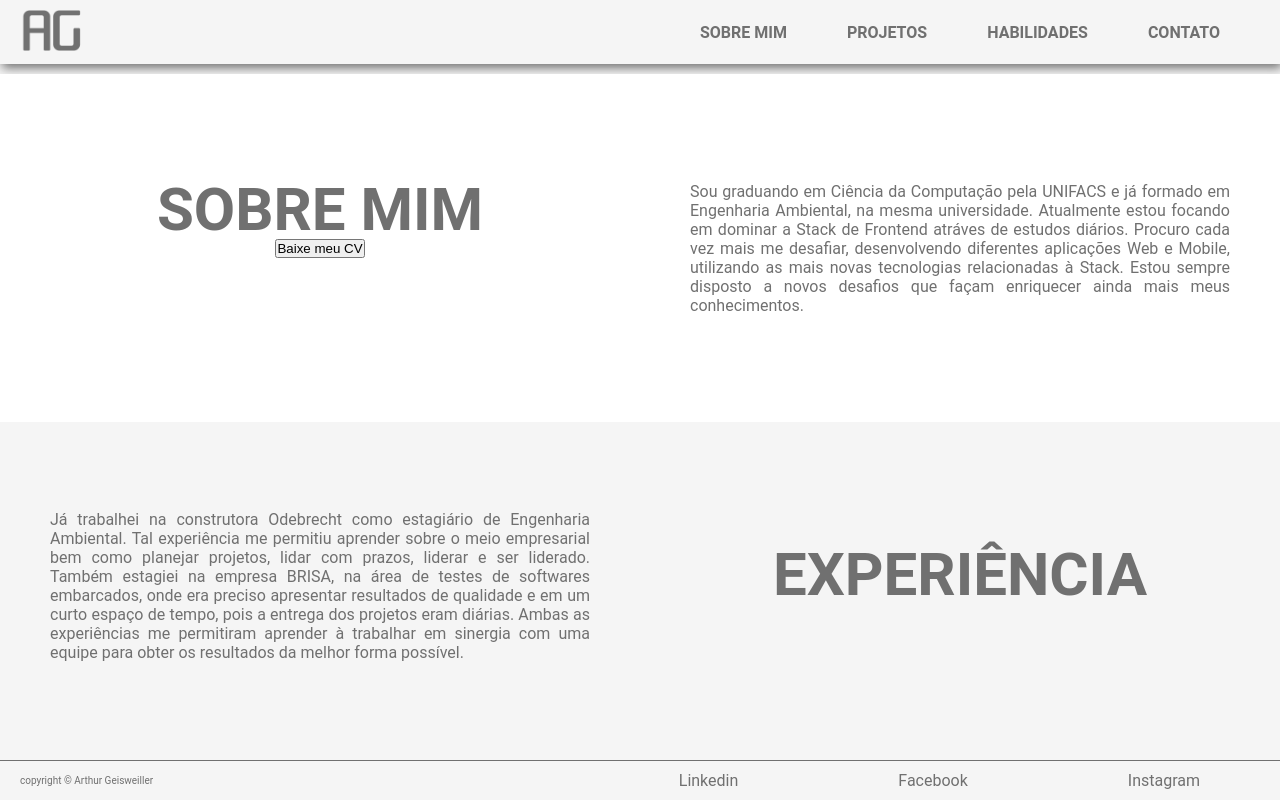
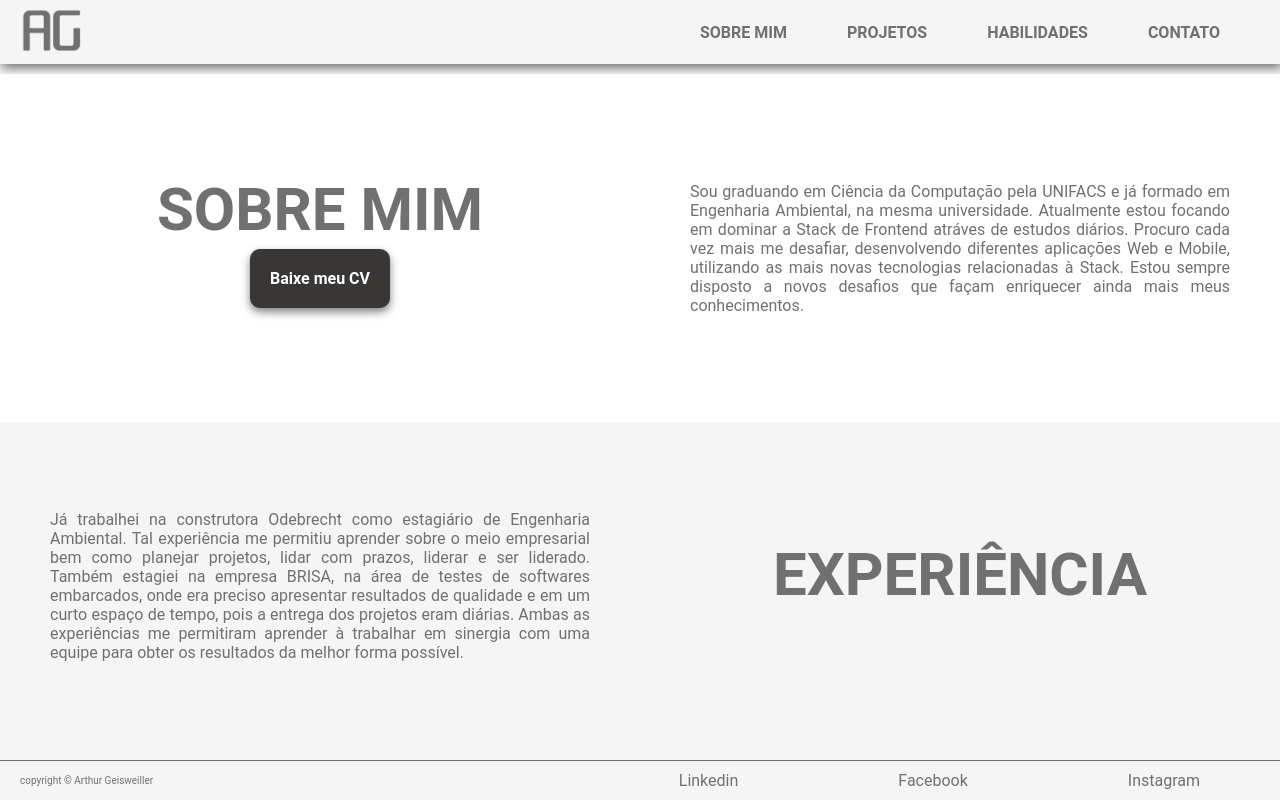
Before and after one commit to geisweiller/portfolio_old, a React (Create React App) app: page /about in a window 1280 px wide. Built offline with nearby package versions, Linux system fonts and the light colour scheme.

Commit message:
Download CV

```diff
--- a/src/pages/About/index.js
+++ b/src/pages/About/index.js
@@ -8,7 +8,7 @@ const About = () => (
     <UpperContainer>
       <span className="title-about">
         <strong>SOBRE MIM</strong>
-        <button type="button">Baixe meu CV</button>
+        <a href="https://drive.google.com/uc?export=download&id=1et02y71sWvNlofGHYrUT0Y_7EPVfBluB">Baixe meu CV</a>
       </span>
       <span className="about">
         <p>
```
